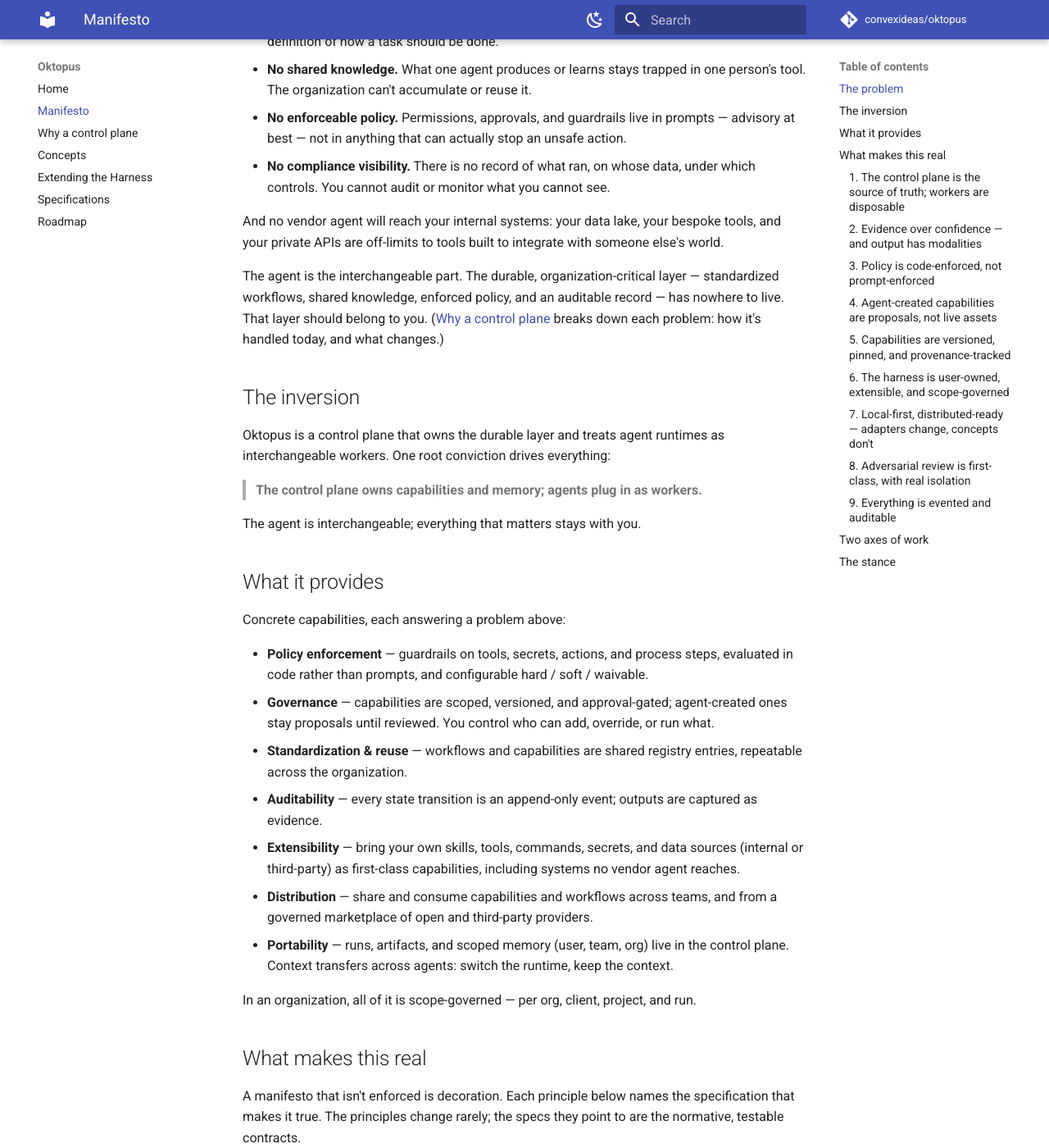
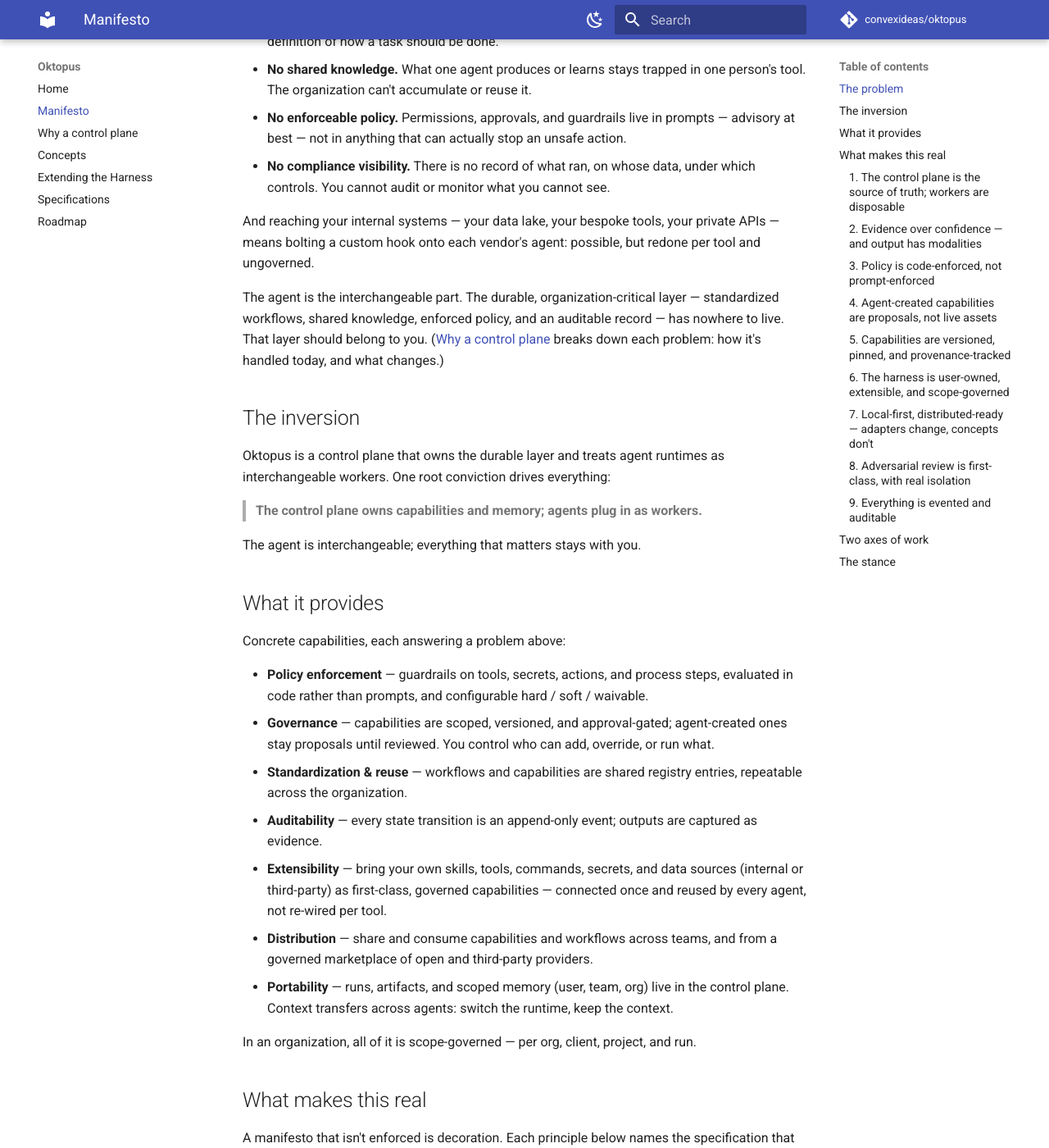
Before and after one commit to convexideas/oktopus, an MkDocs documentation site: the page built from docs/manifesto.md, in a window 1280 px wide and 1400 px high, scrolled down 351 px. Shown: the whole window at 82% size. Built offline with MkDocs 1.6.1 and Material for MkDocs 9.7.7, drawn with Linux system fonts in a browser that asks for light colours; comment, search, counter and statistics services are not loaded; some of the changed text lies outside the part shown.

Commit message:
docs: correct internal-integration overclaim — vendors hook in shallowly; platform makes it first-class, governed, connect-once

```diff
--- a/docs/manifesto.md
+++ b/docs/manifesto.md
@@ -11,7 +11,7 @@ When an organization adopts agents, the work fragments immediately. Everyone rea
 - **No enforceable policy.** Permissions, approvals, and guardrails live in prompts — advisory at best — not in anything that can actually stop an unsafe action.
 - **No compliance visibility.** There is no record of what ran, on whose data, under which controls. You cannot audit or monitor what you cannot see.
 
-And no vendor agent will reach your internal systems: your data lake, your bespoke tools, and your private APIs are off-limits to tools built to integrate with someone else's world.
+And reaching your internal systems — your data lake, your bespoke tools, your private APIs — means bolting a custom hook onto each vendor's agent: possible, but redone per tool and ungoverned.
 
 The agent is the interchangeable part. The durable, organization-critical layer — standardized workflows, shared knowledge, enforced policy, and an auditable record — has nowhere to live. That layer should belong to you. ([Why a control plane](why.md) breaks down each problem: how it's handled today, and what changes.)
 
@@ -31,7 +31,7 @@ Concrete capabilities, each answering a problem above:
 - **Governance** — capabilities are scoped, versioned, and approval-gated; agent-created ones stay proposals until reviewed. You control who can add, override, or run what.
 - **Standardization & reuse** — workflows and capabilities are shared registry entries, repeatable across the organization.
 - **Auditability** — every state transition is an append-only event; outputs are captured as evidence.
-- **Extensibility** — bring your own skills, tools, commands, secrets, and data sources (internal or third-party) as first-class capabilities, including systems no vendor agent reaches.
+- **Extensibility** — bring your own skills, tools, commands, secrets, and data sources (internal or third-party) as first-class, governed capabilities — connected once and reused by every agent, not re-wired per tool.
 - **Distribution** — share and consume capabilities and workflows across teams, and from a governed marketplace of open and third-party providers.
 - **Portability** — runs, artifacts, and scoped memory (user, team, org) live in the control plane. Context transfers across agents: switch the runtime, keep the context.
 
@@ -68,7 +68,7 @@ Runs resolve exact capability versions and reproduce against what they resolved.
 
 ### 6. The harness is user-owned, extensible, and scope-governed
 
-Skills, tools, proprietary and internal data sources, commands, and secrets are first-class capabilities you add and compose — including systems no vendor agent supports — drawn from a governed supply chain of builtins, open packs, and third-party marketplace providers. Every addition and override is controlled by scope and policy.
+Skills, tools, proprietary and internal data sources, commands, and secrets are first-class capabilities you add and compose — connected once and governed, not bolted onto each agent — drawn from a governed supply chain of builtins, open packs, and third-party marketplace providers. Every addition and override is controlled by scope and policy.
 *Enforced by:* `define-client-server-runtime-config-sources`, `define-enterprise-admin-marketplace-sessions`, `define-capability-registry-model`
 
 ### 7. Local-first, distributed-ready — adapters change, concepts don't
```
Also changed, not shown: docs/extending.md (+1 -1 lines), docs/why.md (+2 -2 lines).
